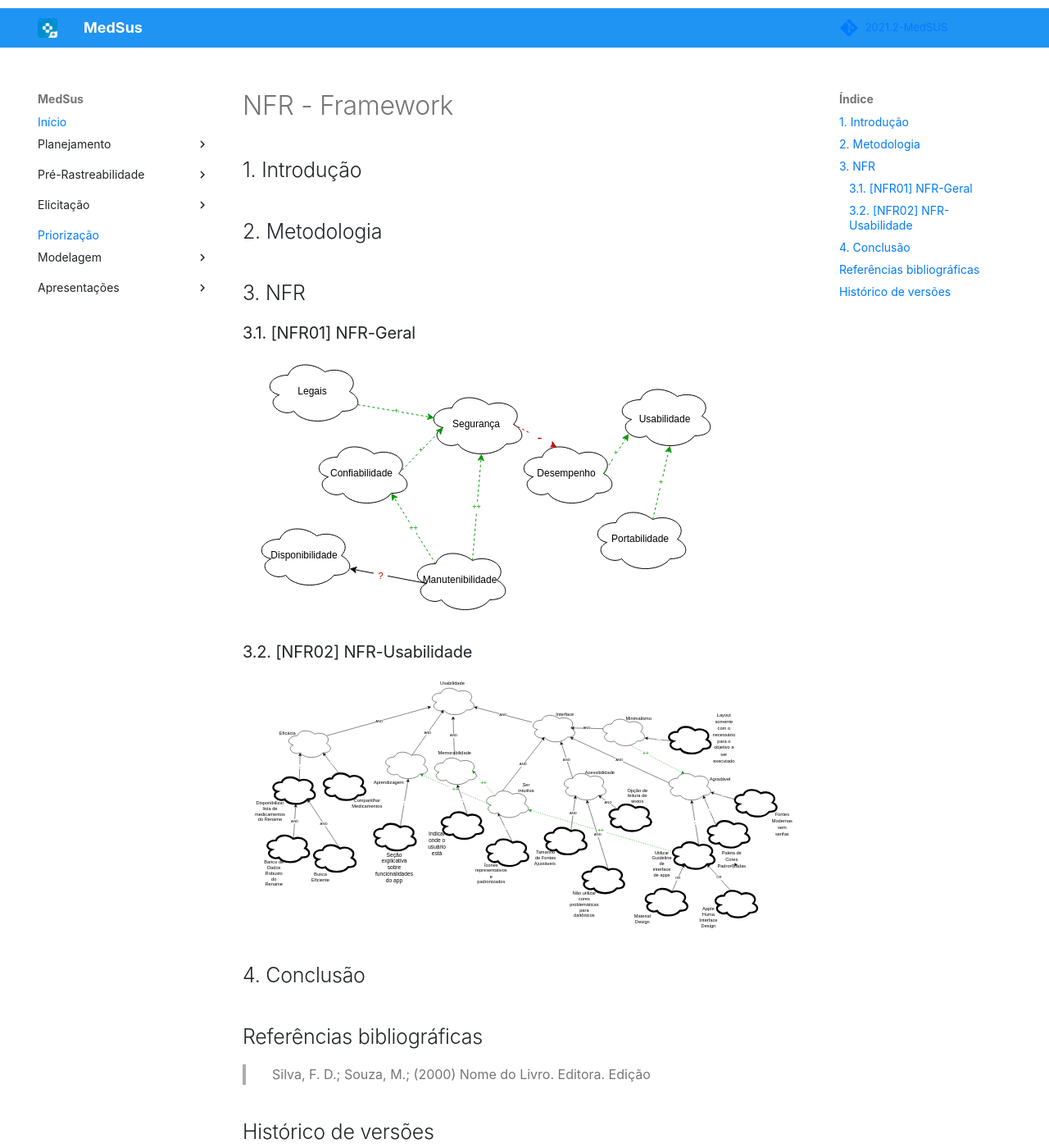
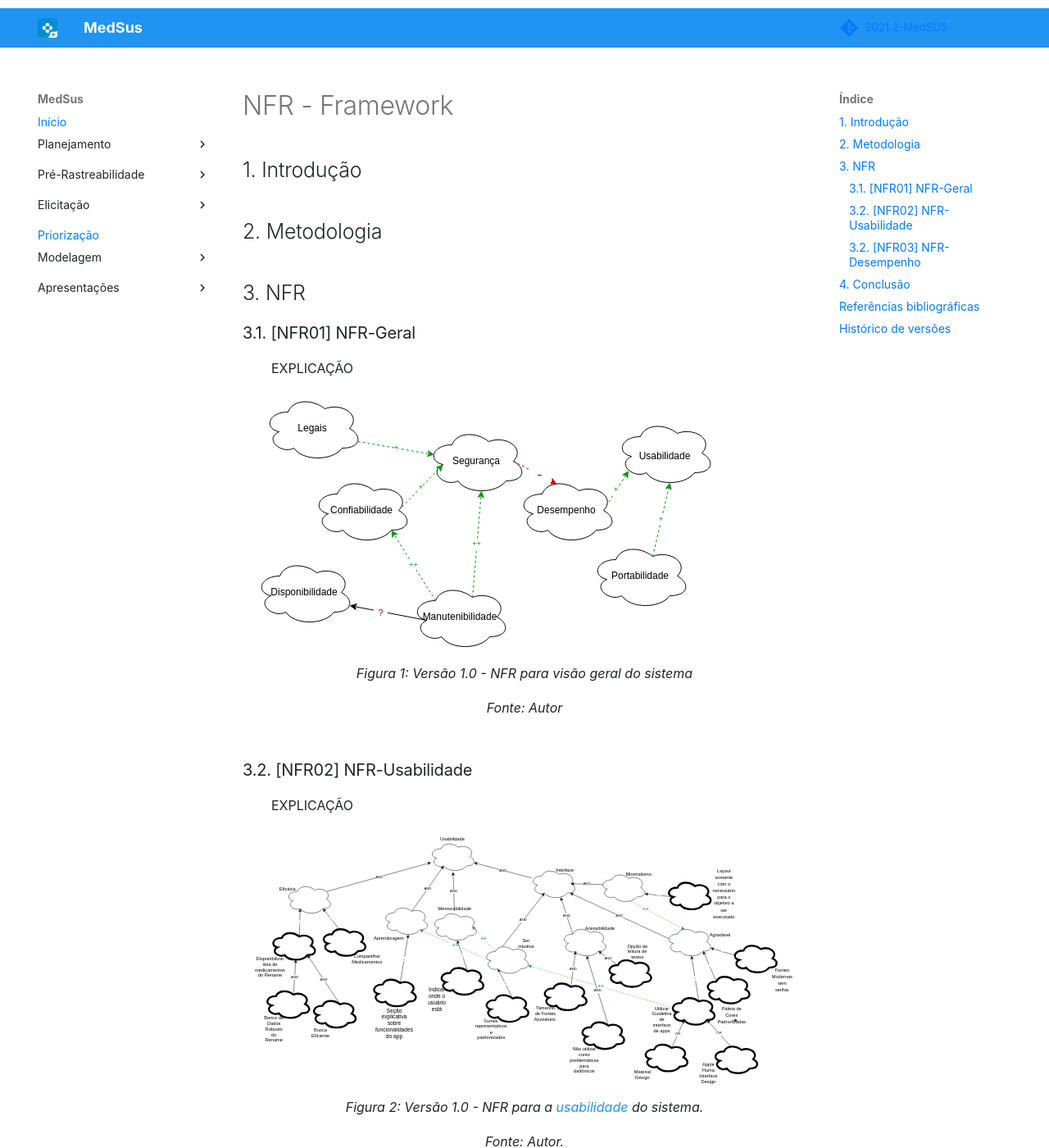
Before and after one commit to Requisitos-de-Software/2021.2-MedSUS, an MkDocs documentation site: the page built from docs/modeling/nfr.md, in a window 1280 px wide and 1400 px high. Shown: the whole window at 82% size. Built offline with MkDocs 1.6.1 and Material for MkDocs 9.7.7, drawn with Linux system fonts in a browser that asks for light colours; some web fonts are replaced; comment, search, counter and statistics services are not loaded; some of the changed text lies outside the part shown.

Commit message:
#28 - NFR03 - Desempenho

```diff
--- a/docs/modeling/nfr.md
+++ b/docs/modeling/nfr.md
@@ -29,7 +29,10 @@
 <div class="container">
     <div class="row">
         <div class="col">
+            <p>EXPLICAÇÃO</p>
             <img src="https://raw.githubusercontent.com/Requisitos-de-Software/2021.2-MedSUS/main/docs/assets/nfr/NFR01.svg">
+            <figcaption>Figura 1: Versão 1.0 - NFR para visão geral do sistema </figcaption>
+            <figcaption>Fonte: Autor</figcaption>
         </div>
     </div>
 </div>
@@ -39,7 +42,23 @@
 <div class="container">
     <div class="row">
         <div class="col">
+            <p>EXPLICAÇÃO</p>
             <img src="https://raw.githubusercontent.com/Requisitos-de-Software/2021.2-MedSUS/main/docs/assets/nfr/NFR02.svg">
+            <figcaption>Figura 2: Versão 1.0 - NFR para a <a href="../supplementary_specification/">usabilidade</a> do sistema. </figcaption>
+            <figcaption>Fonte: Autor.</figcaption>
+        </div>
+    </div>
+</div>
+
+### 3.2. [NFR03] NFR-Desempenho
+
+<div class="container">
+    <div class="row">
+        <div class="col">
+            <p>EXPLICAÇÃO</p>
+            <img src="https://raw.githubusercontent.com/Requisitos-de-Software/2021.2-MedSUS/main/docs/assets/nfr/NFR03.svg">
+            <figcaption>Figura 3: Versão 1.0 - NFR para a análise de <a href="../supplementary_specification/">Desempenho</a> do sistema. </figcaption>
+            <figcaption>Fonte: Autor.</figcaption>
         </div>
     </div>
 </div>
@@ -65,4 +84,7 @@ Versão|Data|Alteração|Responsável|Revisão|
         text-indent: 20px;
         text-align: justify;
     }
+    figcaption {
+        text-align: center;
+    }
 </style>
```
Also changed, not shown: docs/assets/nfr/NFR03.svg (added), 1 other file.
